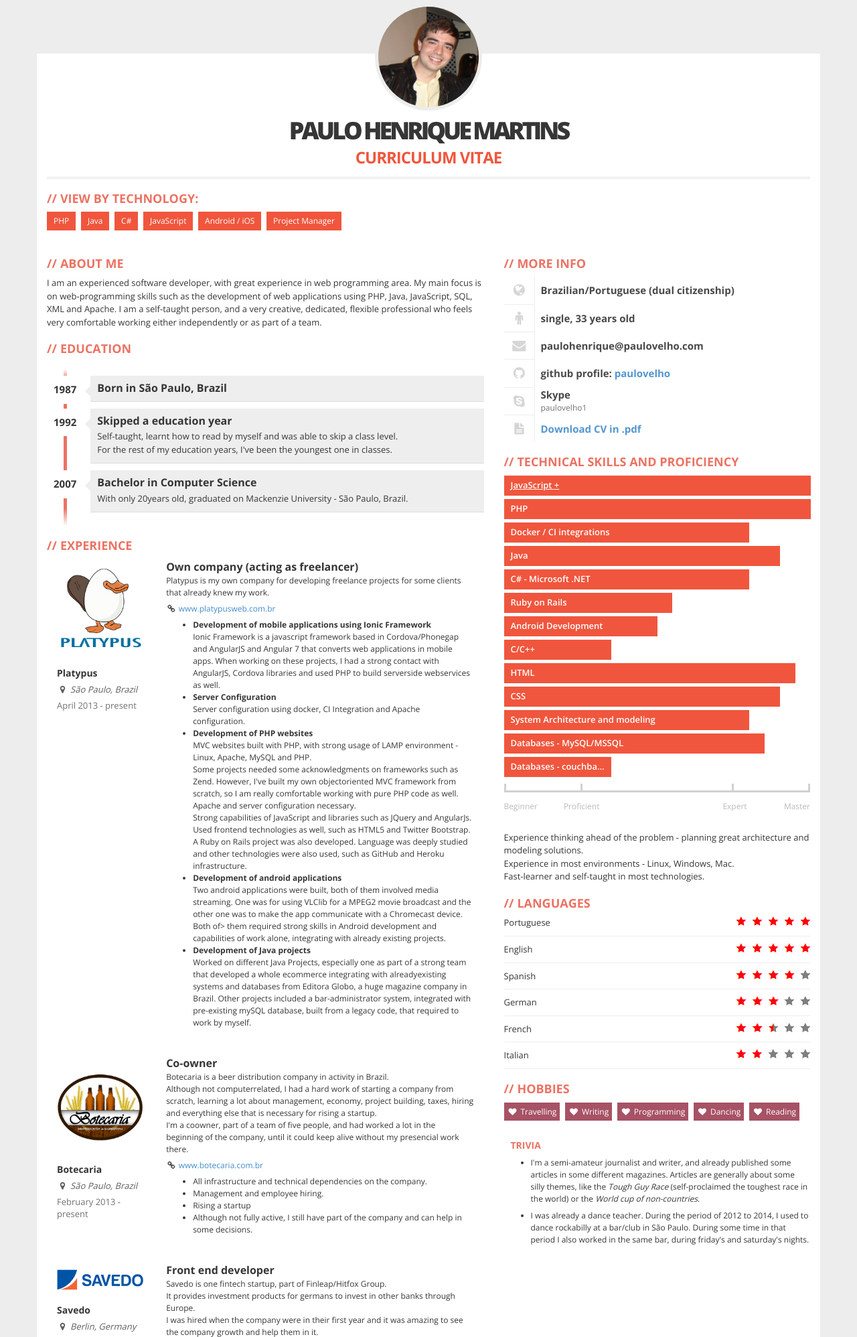
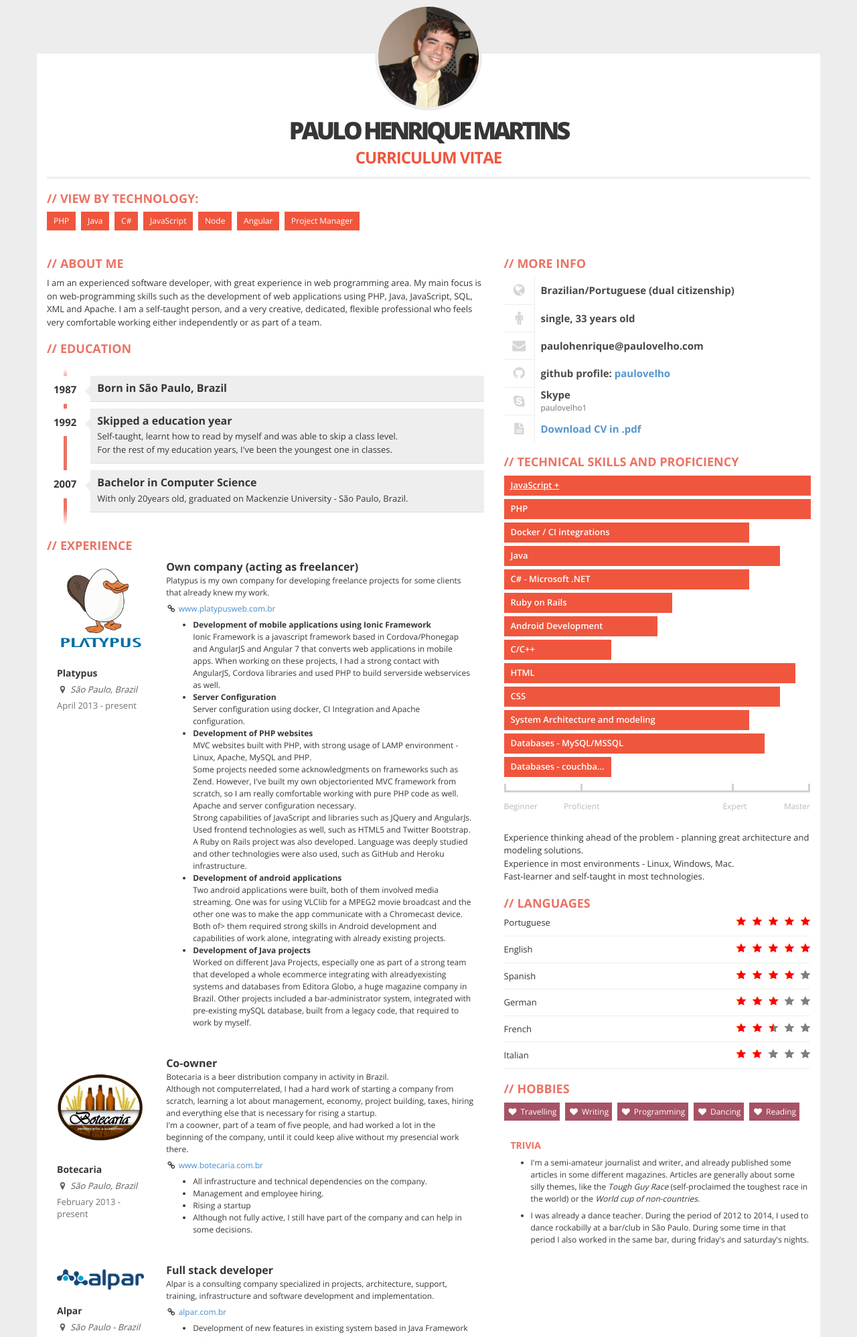
Before and after one commit to paulovelho/cv, a PHP site: page / in a window 1280 px wide. Shown: the top 1996 px of the page at 67% size. Run offline with PHP 8.4, Linux system fonts and the light colour scheme.

Commit message:
adding alpar - 2020

```diff
--- a/index.php
+++ b/index.php
@@ -41,6 +41,9 @@
 
             <!-- BOTECARIA -->
             <?php include("sections/experience/botecaria.html"); ?>
+
+            <!-- ALPAR -->
+            <?php include("sections/experience/alpar.html"); ?>
 
             <!-- SAVEDO -->
             <?php include("sections/experience/savedo.html"); ?>
--- /dev/null
+++ b/sections/experience/alpar.html
@@ -0,0 +1,49 @@
+<div class="job clearfix tech tech-javascript tech-mobile tech-angular tech-java">
+  <div class="col-lg-3">
+    <div class="logo">
+    <img src="images/alpar.png" alt="Element Wave" class="logo right" />
+    </div>
+    <div class="where">Alpar</div>
+    <div class="location">
+      <span class="project_icon fa fa-map-marker fa-fw"></span>
+      São Paulo - Brazil
+    </div>
+    <div class="year">November 2018 - April 2020</div>
+  </div>
+  <div class="col-lg-9">
+    <div class="profession">Full stack developer</div>
+    <div class="description">
+      Alpar is a consulting company specialized in projects, architecture, support, training, infrastructure and software development and implementation.<br/>
+      <div class="website">
+        <span class="fa fa-link fa-fw"></span> <a href="http://alpar.com.br/" target="_blank">alpar.com.br</a>
+      </div>
+    </div>
+    <ul>
+      <li>Development of new features in existing system based in Java Framework Liferay</li>
+      <li>Creating from scratch a Mobile application using Ionic Framework</li>
+      <li>Working on an internal project using Vue.js and Node</li>
+      <li>Teaching and mentoring new employees</li>
+      <li>Dockerizing applications in order to solve long-time problems with infrastructure</li>
+    </ul>
+
+
+
+    <div class="projects">
+      <div onClick="expandProject(this);" class="projects_more">
+        <span class="project_icon fa fa-plus-circle fa-fw"></span> Projects
+      </div>
+        <div class="project_desc" style="display:none;">
+        <p>
+          The biggest client I've worked with during my time in Alpar was Smiles.<br/>
+          <b>Smiles</b> is a loyalty frequent-flyer program that gave all the challenges to deal with a big company while still working in a small startup and a closely bonded team.<br/>
+          Due to the big size of <b>Smiles</b>, I could work in a lot of different projects, since the main website, which was a Java Liferay application, to internal systems that used angular, and even a foreign website React-based.<br/>
+          <a href="https://www.smiles.com.br" target="_blank" class="outLink">www.smiles.com.br</a><br/>
+          <br/><br/>
+          Another project that I was responsible during my time at Alpar was an Ionic mobile application.<br/>
+          This project was for another big company, that already had a web-based application for managing HR related requests, such as vacations and sick days. The company ordered a low-budget simple app for the managers to get notifications on their mobile when an employee requested anything.<br/>
+          The solution was to create an Ionic application that loads the web-based responsive website in a WebView and manages through Firebase the devices and authentication information for each user, therefore sending the push notifications when necessary.
+        </p>
+      </div>
+    </div>
+  </div>
+</div>
--- a/sections/experience/element-wave.html
+++ b/sections/experience/element-wave.html
@@ -1,4 +1,4 @@
-<div class="job clearfix tech tech-javascript tech-mobile">
+<div class="job clearfix tech tech-javascript tech-mobile tech-node tech-angular">
   <div class="col-lg-3">
     <div class="logo">
     <img src="images/element-wave.png" alt="Element Wave" class="logo right" />
--- a/sections/experience/platypus.html
+++ b/sections/experience/platypus.html
@@ -1,4 +1,4 @@
-<div class="job clearfix tech tech-php tech-java tech-mobile tech-javascript tech-manager">
+<div class="job clearfix tech tech-php tech-java tech-mobile tech-javascript tech-manager tech-angular tech-node">
   <div class="col-lg-3">
   	<div class="logo">
       <img src="images/platypus.png" alt="Platypus" class="logo right" />
--- a/sections/experience/savedo.html
+++ b/sections/experience/savedo.html
@@ -1,4 +1,4 @@
-<div class="job clearfix tech tech-javascript tech-mobile">
+<div class="job clearfix tech tech-javascript tech-mobile tech-angular">
   <div class="col-lg-3">
     <div class="logo">
     <img src="images/savedo-logo.svg" alt="Element Wave" class="logo right" />
--- a/sections/tech-select.html
+++ b/sections/tech-select.html
@@ -6,7 +6,9 @@
       <div class="tech-box" data-rel="java" onClick="toggleTechnology(this);">Java</div>
       <div class="tech-box" data-rel="csharp" onClick="toggleTechnology(this);">C#</div>
       <div class="tech-box" data-rel="javascript" onClick="toggleTechnology(this);">JavaScript</div>
-      <div class="tech-box" data-rel="mobile" onClick="toggleTechnology(this);">Android / iOS</div>
+      <div class="tech-box" data-rel="node" onClick="toggleTechnology(this);">Node</div>
+      <div class="tech-box" data-rel="angular" onClick="toggleTechnology(this);">Angular</div>
+      <!--div class="tech-box" data-rel="mobile" onClick="toggleTechnology(this);">Android / iOS</div-->
       <div class="tech-box" data-rel="manager" onClick="toggleTechnology(this);">Project Manager</div>
       <div class="tech-box" id="show-all" onClick="showAll();" style="display: none;">Show All</div>
     </div>
```
Also changed, not shown: images/alpar.png (added).
